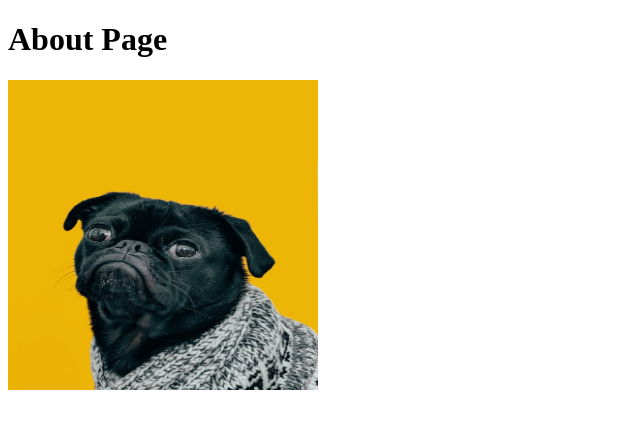
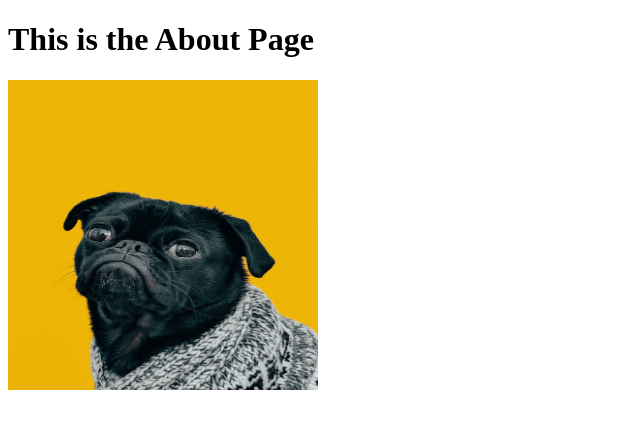
Before and after one commit to Narjodan/odin-links-and-images, a plain HTML site: page pages/about.html in a window 1280 px wide. Shown: the whole page, without its empty margins (0-640 px from the left). Drawn offline with Linux system fonts and the light colour scheme.

Commit message:
section 1: type (scope):subject line (try to keep under 50 characters) types of commits: Feat, Fix, Docs, Style, Refactor, Perf, Test, Chore
section 2: body (try to keep under 72 characters)

section 3: footer (Jira id issue)

Note: git will ignore any line starting by #, so you can save your
template with these lines and it will not appear in your actual commit message.

```diff
--- a/pages/about.html
+++ b/pages/about.html
@@ -3,11 +3,11 @@
 
 <head>
     <meta charset="UTF-8">
-    <title>Odin Links and Images</title>
+    <title>Links and Images</title>
 </head>
 
 <body>
-    <h1>About Page</h1>
+    <h1>This is the About Page</h1>
     <img src="../images/dog.jpg" alt="this is charles the Pug Carlino" height="310" width="310">
     <!-- typing ../ allows to go up one step to the parent directory and from there to the images directory -->
 
```
